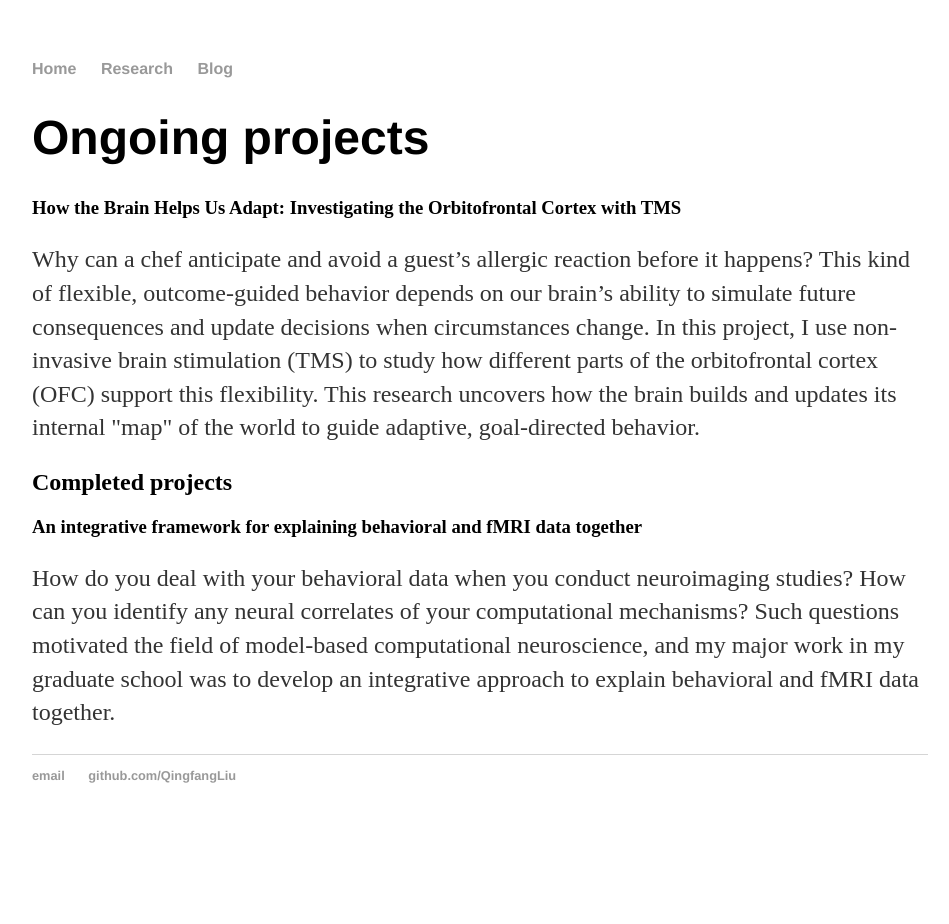
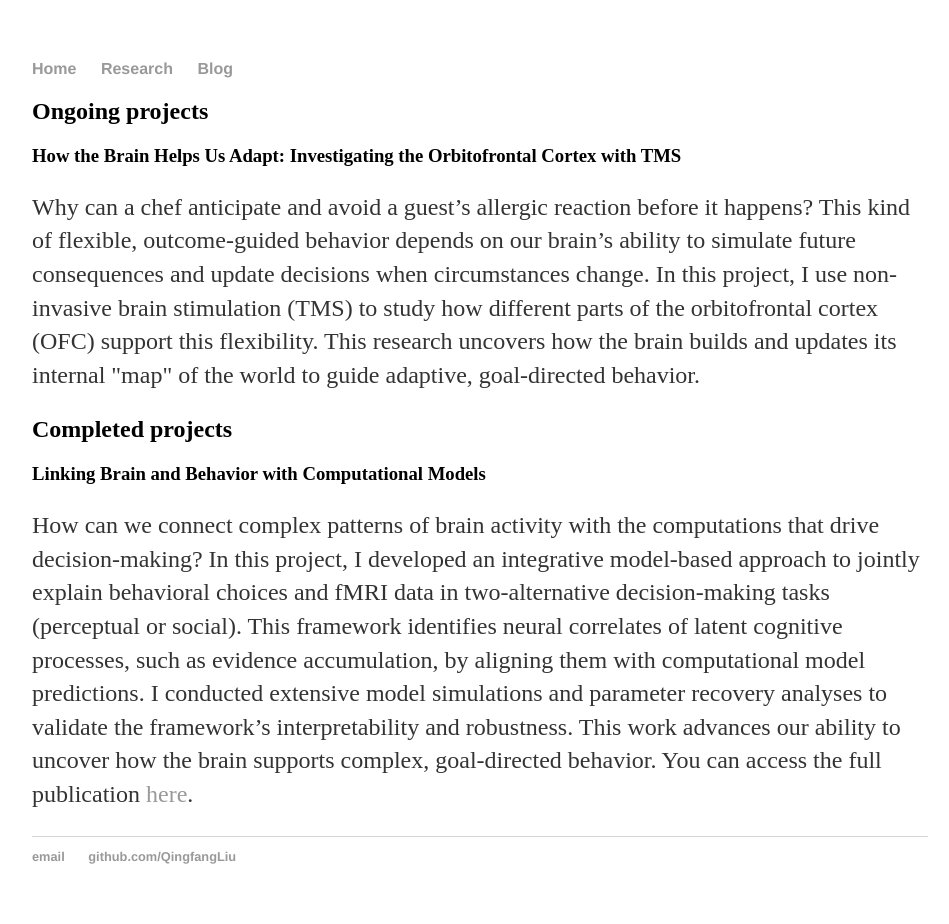
Before and after one commit to QingfangLiu/qingfangliu.github.io, a Jekyll site: the page built from Research/index.html, in a window 1280 px wide. Shown: the whole page, without its empty margins (160-1109 px from the left). Built offline with Jekyll 4.4.1, drawn with Linux system fonts in a browser that asks for light colours; before the commit the page ends 900 px from its top, so only the background shows below that.

Commit message:
update self intro

```diff
--- a/Research/index.html
+++ b/Research/index.html
@@ -5,8 +5,7 @@
 
 	<div class="Research">
 
-	<h1>Ongoing projects</h1>
-
+	<h2>Ongoing projects</h2>
 
 <h3>How the Brain Helps Us Adapt: Investigating the Orbitofrontal Cortex with TMS</h3>
 <p>
@@ -15,13 +14,10 @@
 
 
 	<h2>Completed projects</h2>
-	<h3> An integrative framework for explaining behavioral and fMRI data together </h3>
-
-
-	<p>
-	How do you deal with your behavioral data when you conduct neuroimaging studies? How can you identify any neural correlates of your computational mechanisms? Such questions motivated the field of model-based computational neuroscience, and my major work in my graduate school was to develop an integrative approach to explain behavioral and fMRI data together.
-	</p>
-
+	<h3>Linking Brain and Behavior with Computational Models</h3>
+<p>
+How can we connect complex patterns of brain activity with the computations that drive decision-making? In this project, I developed an integrative model-based approach to jointly explain behavioral choices and fMRI data in two-alternative decision-making tasks (perceptual or social). This framework identifies neural correlates of latent cognitive processes, such as evidence accumulation, by aligning them with computational model predictions. I conducted extensive model simulations and parameter recovery analyses to validate the framework’s interpretability and robustness. This work advances our ability to uncover how the brain supports complex, goal-directed behavior. You can access the full publication <a href="https://link.springer.com/article/10.1007/s42113-020-00072-0" target="_blank">here</a>.
+</p>
 
 
 
```
